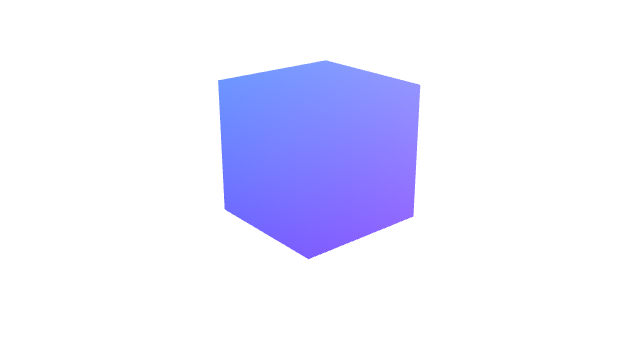
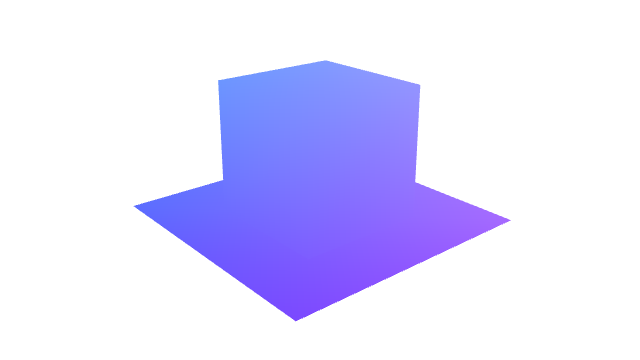
Before and after one commit to Fliicker/MiniGL, a plain HTML site: page 3d.html in a window 1280 px wide. Shown: the part 250-610 px from the top of the page, without its empty margins (322-962 px from the left). Drawn offline with Linux system fonts and the light colour scheme.

Commit message:
bottom-face

```diff
--- a/3d.html
+++ b/3d.html
@@ -94,8 +94,6 @@ void main() {
   let positionAttributeLocation = gl.getAttribLocation(program, "a_position");
   let positionBuffer = gl.createBuffer();
   gl.bindBuffer(gl.ARRAY_BUFFER, positionBuffer); // 将该缓冲区设置为正在处理的缓冲区
-  const recVertices = setRectangle(200)
-  gl.bufferData(gl.ARRAY_BUFFER, new Float32Array(recVertices), gl.STATIC_DRAW);
 
   // 绘制正方体
   const vertices = generateCubeVertices(200);
@@ -168,7 +166,7 @@ void main() {
     // 清空画布和深度缓冲
     gl.clear(gl.COLOR_BUFFER_BIT | gl.DEPTH_BUFFER_BIT);
 
-    gl.enable(gl.CULL_FACE);  // 剔除背面
+    gl.enable(gl.CULL_BACK);  // 剔除背面
     gl.enable(gl.DEPTH_TEST)  // 深度检测（否则会按先后顺序渲染）
 
     gl.useProgram(program);   //运行着色器程序
@@ -194,16 +192,20 @@ void main() {
     console.log(m4.multiplyMatrixVector(mvpMatrix, [-200, -200, -200, 1]));
     gl.uniformMatrix4fv(matrixLocation, false, mvpMatrix);   // 设置变换矩阵
 
-    let primitiveType = gl.TRIANGLES;
-    let offset2 = 0;
-    let count = 6;
-    gl.drawArrays(primitiveType, offset2, count);
+
 
     const indices = generateCubeIndices();
     const indexBuffer = gl.createBuffer();
     gl.bindBuffer(gl.ELEMENT_ARRAY_BUFFER, indexBuffer);  // 绑定索引缓存
     gl.bufferData(gl.ELEMENT_ARRAY_BUFFER, new Uint16Array(indices), gl.STATIC_DRAW);
     gl.drawElements(gl.TRIANGLES, indices.length, gl.UNSIGNED_SHORT, 0);
+
+    // const recVertices = setRectangle(200)
+    // gl.bufferData(gl.ARRAY_BUFFER, new Float32Array(recVertices), gl.STATIC_DRAW);
+    // let primitiveType = gl.TRIANGLES;
+    // let offset2 = 0;
+    // let count = 6;
+    // gl.drawArrays(primitiveType, offset2, count)
   }
 
   function setRectangle(width) {
@@ -230,6 +232,11 @@ void main() {
       a, -a, a,  // 5: Right bottom front
       a, a, a,    // 6: Right top front
       -a, a, a,  // 7: Left top front
+
+      -2 * a, -a, 2 * a,
+      2 * a, -a, 2 * a,
+      -2 * a, -a, -2 * a,
+      2 * a, -a, -2 * a
     ];
     return vertices;
   }
@@ -242,6 +249,8 @@ void main() {
       [6, 2, 7, 3], // top
       [4, 7, 0, 3], // left
       [1, 2, 5, 6], // right
+
+      [8, 9, 10, 11]
     ]
 
     const indices = [];
```
